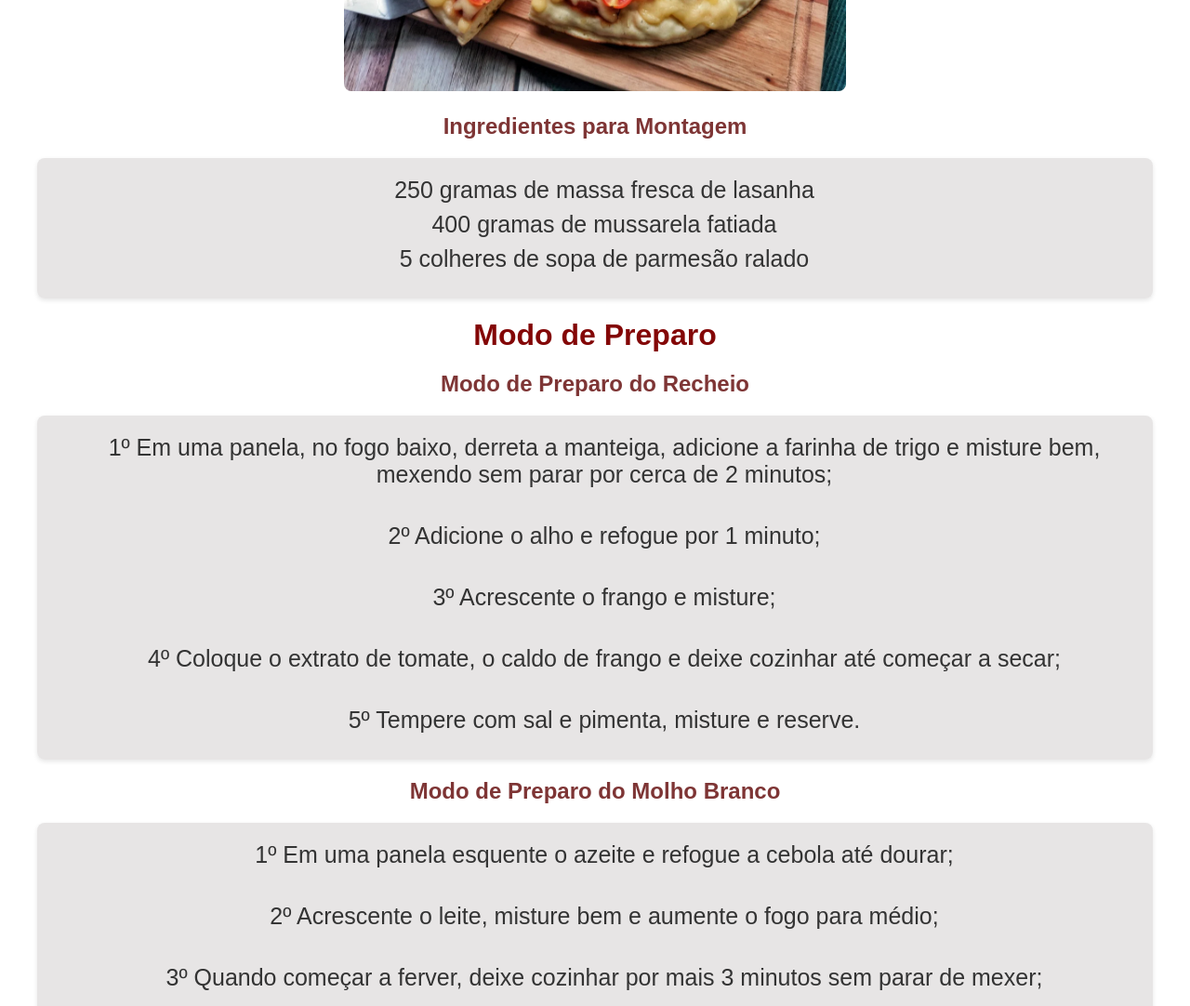
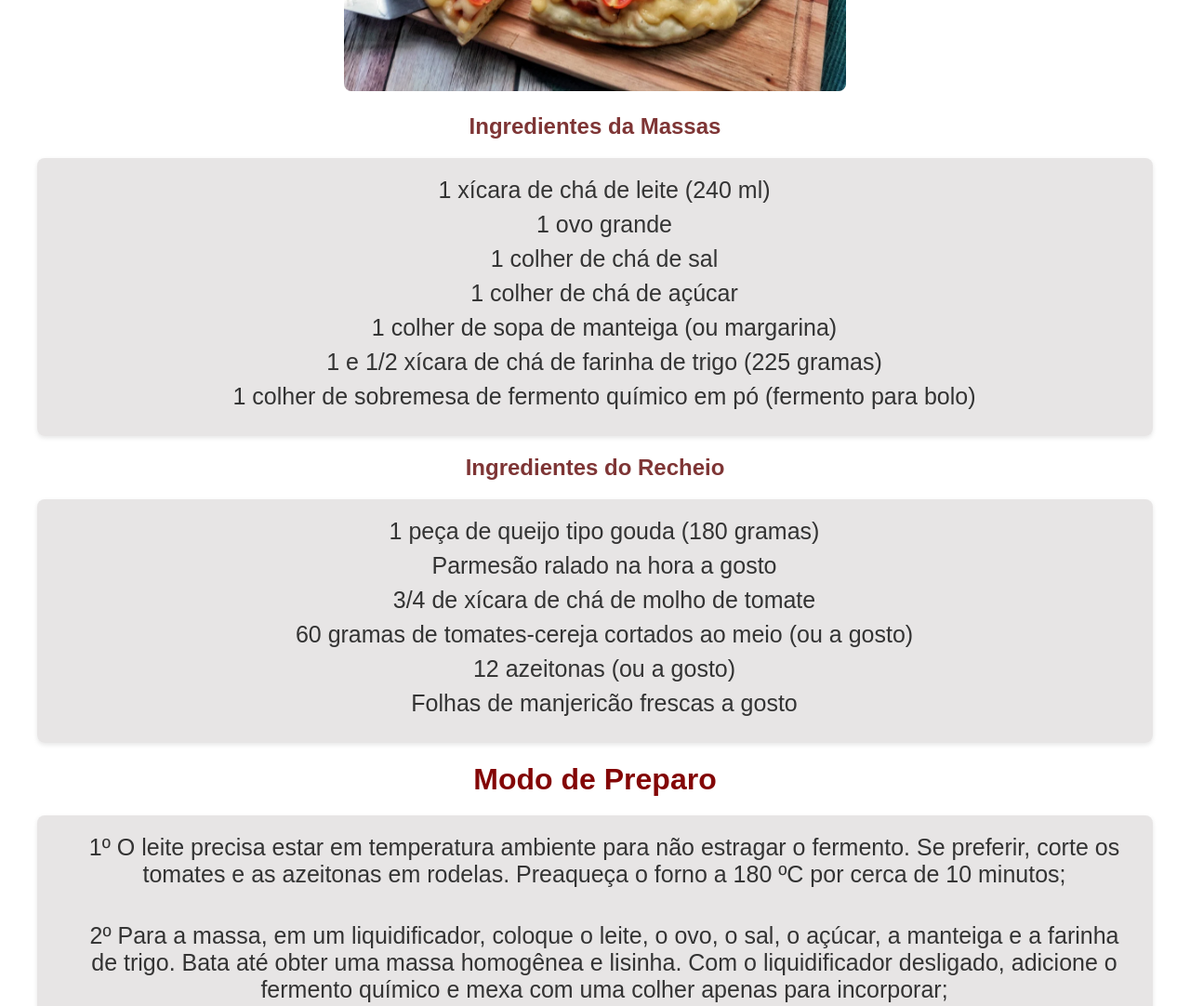
Before and after one commit to Jujuzix/atividade-2.0-Receitas, a website: page receitasM/receita5.html in a window 1280 px wide. Shown: the part 560-1642 px from the top of the page at 93% size. Drawn offline with Linux system fonts and the light colour scheme; files whose address does not match are found by name.

Commit message:
penultima-parte 1.2

```diff
--- a/receitasM/receita5.html
+++ b/receitasM/receita5.html
@@ -33,35 +33,57 @@
                     <div class="div2">
                         <img src="../images/massas5.webp" >
                         <h2 class="subTitulo">
-                            Ingredientes para Montagem
+                            Ingredientes da Massas
                         </h2>
                         <div class="div3">
                             <ul class="ingredientes-lista">
-                                <li>250 gramas de massa fresca de lasanha</li>
+                                <li>1 xícara de chá de leite (240 ml)</li>
+                                <li>1 ovo grande</li>
+                                <li>1 colher de chá de sal</li>
                                 <li>
-                                    400 gramas de mussarela fatiada</li>
-                                <li>5 colheres de sopa de parmesão ralado</li>
+                                    1 colher de chá de açúcar</li>
+                                <li>
+                                    1 colher de sopa de manteiga (ou margarina)</li>
+                                <li>
+                                    1 e 1/2 xícara de chá de farinha de trigo (225 gramas)</li>
+                                <li>
+                                    1 colher de sobremesa de fermento químico em pó (fermento para bolo)</li>
+                            </ul>
+                        </div>
 
-
+                        <h2 class="subTitulo">
+                            Ingredientes do Recheio
+                        </h2>
+                        <div class="div3">
+                            <ul class="ingredientes-lista">
+                                    <li>1 peça de queijo tipo gouda (180 gramas)</li>
+                                    <li>Parmesão ralado na hora a gosto</li>
+                                    <li>
+                                        3/4 de xícara de chá de molho de tomate</li>
+                                    <li>60 gramas de tomates-cereja cortados ao meio (ou a gosto)</li>
+                                    <li>12 azeitonas (ou a gosto)</li>
+                                    <li>Folhas de manjericão frescas a gosto</li>
                             </ul>
                         </div>
 
                 <h1>Modo de Preparo</h1>
-                <h2 class="subTitulo">
-                    Modo de Preparo do Recheio
-                </h2>
                 <div class="div3">
                     <ul class="ingredientes-lista">
-                        <li>1º  Em uma panela, no fogo baixo, derreta a manteiga, adicione a farinha de trigo e misture bem, mexendo sem parar por cerca de 2 minutos;</li>
+                        <li>1º  O leite precisa estar em temperatura ambiente para não estragar o fermento. Se preferir, corte os tomates e as azeitonas em rodelas. Preaqueça o forno a 180 ºC por cerca de 10 minutos;</li>
                         <br>
-                        <li>2º  Adicione o alho e refogue por 1 minuto;</li>
+                        <li>2º  Para a massa, em um liquidificador, coloque o leite, o ovo, o sal, o açúcar, a manteiga e a farinha de trigo. Bata até obter uma massa homogênea e lisinha. Com o liquidificador desligado, adicione o fermento químico e mexa com uma colher apenas para incorporar;</li>
                         <br>
-                        <li>3º Acrescente o frango e misture;</li>
+                        <li>3º Em uma forma redonda para pizza, untada com manteiga, despeje a massa. Com uma colher, espalhe bem para a massa ficar uniforme. Leve para pré-assar no forno preaquecido a 180 ºC por 20 minutos;</li>
                         <br>
-                        <li>4º  Coloque o extrato de tomate, o caldo de frango e deixe cozinhar até começar a secar;</li>
+                        <li>4º Corte o queijo gouda em fatias finas ou utilize um ralador. Reserve; </li>
                         <br>
-                        <li>5º Tempere com sal e pimenta, misture e reserve.</li>
-
+                        <li>5º Após 20 minutos, retire a massa do forno. Coloque o molho de tomate e espalhe bem pela massa;</li>
+                        <br>
+                        <li>6º Cubra o molho com o queijo gouda. Salpique parmesão ralado por cima e disponha os tomatinhos e as azeitonas;</li>
+                        <br>
+                        <li>7º Leve ao forno novamente, preaquecido a 180 ºC. Espere o queijo derreter, cerca de 5 - 10 minutos. Fique de olho para não queimar a massa. Se ela estiver bem douradinha, desligue o forno e deixe-o fechado por alguns minutos;</li>
+                        <br>
+                        <li>8º Finalize com folhas de manjericão e sirva! Todo dia é dia de pizza, ainda mais uma receita prática como essa. Aproveite!</li>
                     </ul>
                 </div>
 
@@ -81,25 +103,6 @@
 
                     </ul>
                 </div>
-
-                <h2 class="subTitulo">
-                    Montagem
-                </h2>
-                <div class="div3">
-                    <ul class="ingredientes-lista">
-                        <li>1º Em um refratário, forre o fundo com um pouco do molho branco. Por cima coloque a massa fresca de lasanha e cubra com metade do recheio de frango; </li>
-                        <br>
-                        <li>2º  Cubra com mais um pouco de molho branco, faça uma camada de mussarela, depois mais um pouco do molho e cubra com a massa fresca;</li>
-                        <br>
-                        <li>3º Adicione o restante do recheio, cubra com molho branco, faça mais uma camada de mussarela, despeje o restante do molho e finalize salpicando bastante parmesão ralado;</li>
-                        <br>
-                        <li>4º Leve ao forno preaquecido a 200°C por cerca de 20 a 25 minutos ou até gratinar;</li>
-                        <br>
-                        <li>5º Agora é só servir. Bom apetite!</li>
-
-                    </ul>
-                </div>
-
             </div>
 
     <footer>
```
Also changed, not shown: receitasM/receita4.html (+8 -9 lines).
